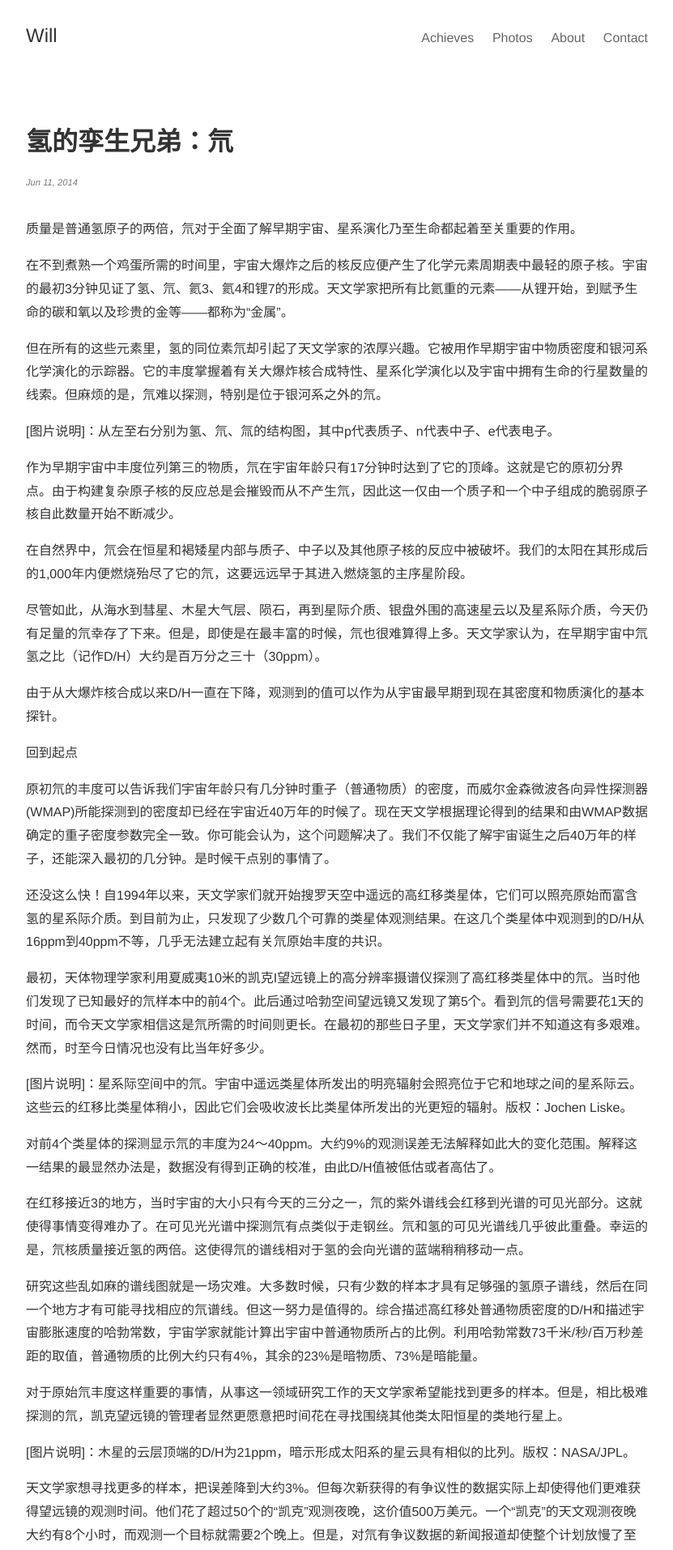
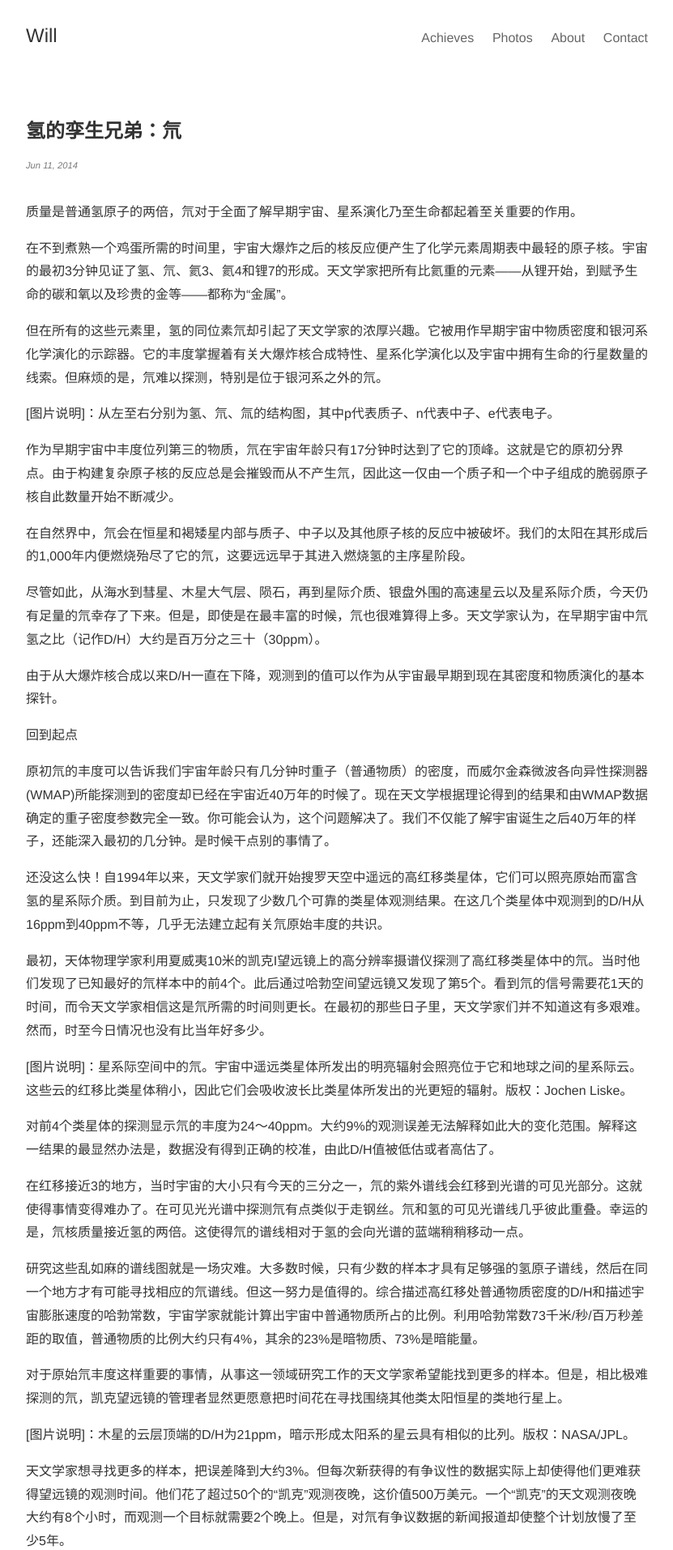
Before and after one commit to Will-CYW/myweb, a Jekyll site: the page built from _posts/2014-06-11-firstpost.markdown, in a window 1280 px wide. Shown: the top 1914 px of the page at 81% size, without its empty margins (224-1055 px from the left). Built offline with Jekyll 4.4.1, drawn with Linux system fonts in a browser that asks for light colours; Markdown is read by kramdown in place of the engine named in the settings; some of the changed text lies outside the part shown.

Commit message:
myweb2.0update

```diff
--- a/_posts/2014-06-11-firstpost.markdown
+++ b/_posts/2014-06-11-firstpost.markdown
@@ -70,13 +70,3 @@ summary:    质量是普通氢原子的两倍，氘对于全面了解早期宇
 [图片说明]：银河系中星云所含的氘超出了天文学家曾经的预期，表明星际介质很大程度上可能来自银河系之外。版权：T.A. Rector/B.A. Wolpa/NOAO/AURA/NSF。
 
 天文学家自从在20世纪70年代初首次在星际介质中发现氘以来，他们一直在讨论了有多少氘已经被处理和破坏。几年前，天文学家还认的D/H在本地星际介质的值大约为15或16ppm。但美国宇航局的远紫外分光探测器（FUSE）的观测改变了这一切
-<blockquote>
-  <p>
-  <small>Perfection is achieved, not when there is nothing more to add, but when there is nothing left to take away.</small>
-  </p>
- <footer><cite title="Antoine de Saint-Exupéry">Antoine de Saint-Exupéry</cite></footer>
-</blockquote>
-
-#### Where is it?
-
-Link [test](https://google.com) to open google~~
--- a/_sass/_main.scss
+++ b/_sass/_main.scss
@@ -464,7 +464,7 @@ h6,
 
   .h3,
   h3 {
-    font-size: 2.0rem;
+    font-size: 1.5rem;
   }
 
   .h4,
--- a/index.html
+++ b/index.html
@@ -9,7 +9,7 @@ layout: default
       <div class="post">
         <a href="{{ post.url | prepend: site.baseurl }}" class="post-link">
           <p class="post-meta">{{ post.date | date: "%b %-d, %Y" }}</p>
-          <h3 class="h2 post-title">{{ post.title }}</h3>
+          <h3 class="h3 post-title">{{ post.title }}</h3>
           <p class="post-summary">
             {% if post.summary %}
               {{ post.summary }}
```
